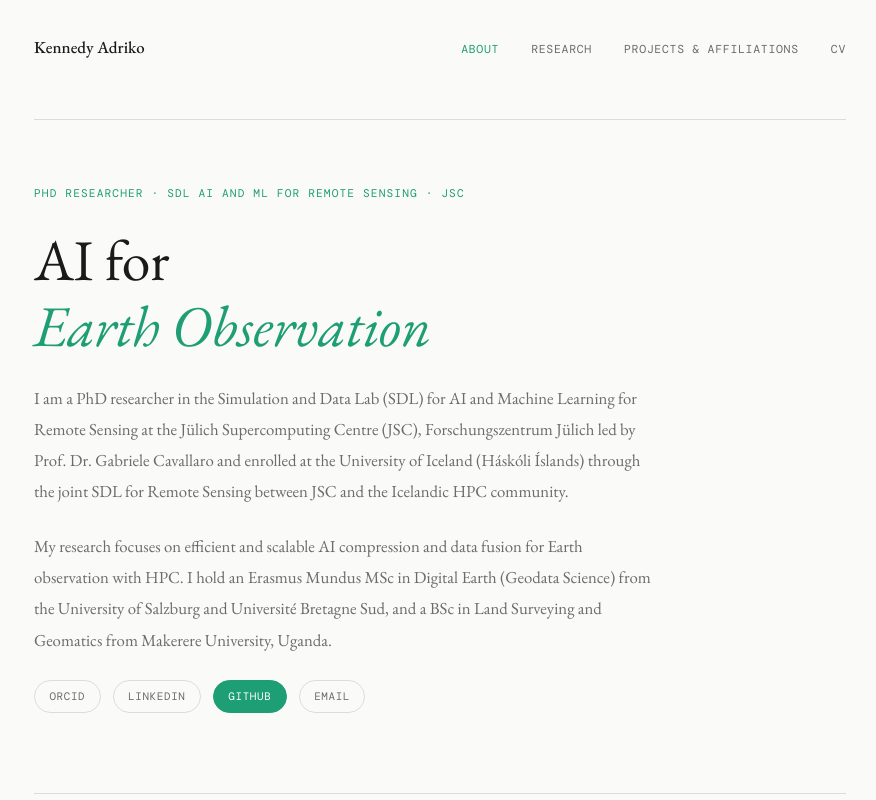
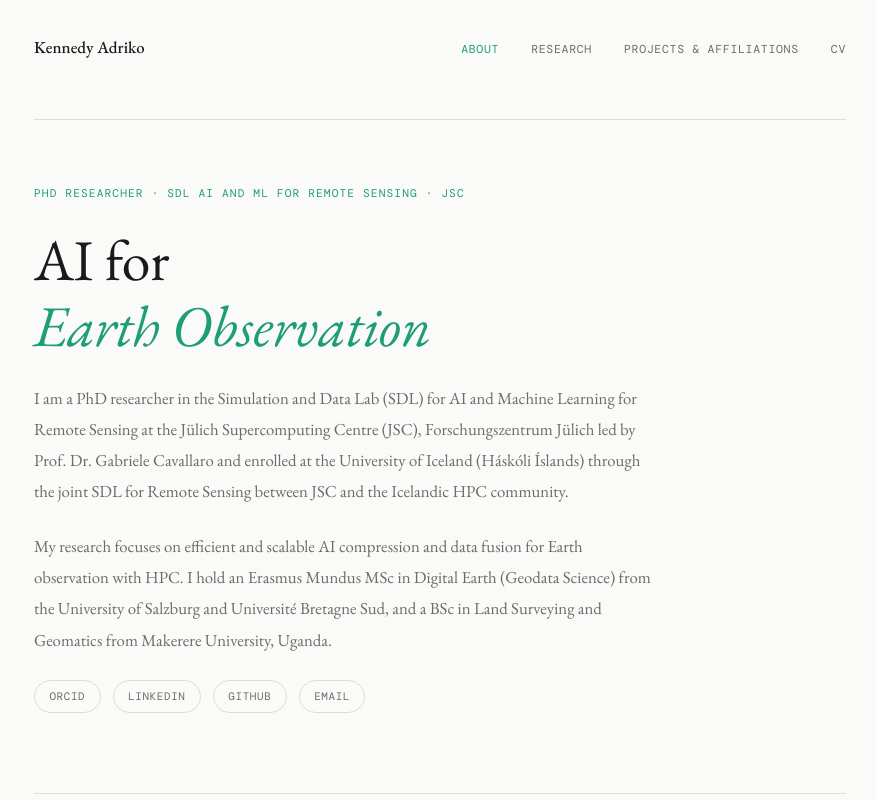
Before and after one commit to adken/adken.github.io, a React (Create React App) app: page / in a window 1280 px wide. Shown: the top 800 px of the page, without its empty margins (200-1076 px from the left). Built offline with nearby package versions, Linux system fonts and the light colour scheme; a web font is replaced by a local one.

Commit message:
Update site

```diff
--- a/src/App.jsx
+++ b/src/App.jsx
@@ -53,7 +53,7 @@ function About({ go }) {
         <div className="hero-links">
           <a className="pill" href="https://orcid.org/0009-0002-4374-300X" target="_blank" rel="noreferrer">ORCID</a>
           <a className="pill" href="https://www.linkedin.com/in/kennedy-adriko-345170124" target="_blank" rel="noreferrer">LinkedIn</a>
-          <a className="pill primary" href="https://github.com/adken" target="_blank" rel="noreferrer">GitHub</a>
+          <a className="pill" href="https://github.com/adken" target="_blank" rel="noreferrer">GitHub</a>
           <a className="pill" href="mailto:k.adriko@fz-juelich.de">Email</a>
         </div>
       </section>
```
